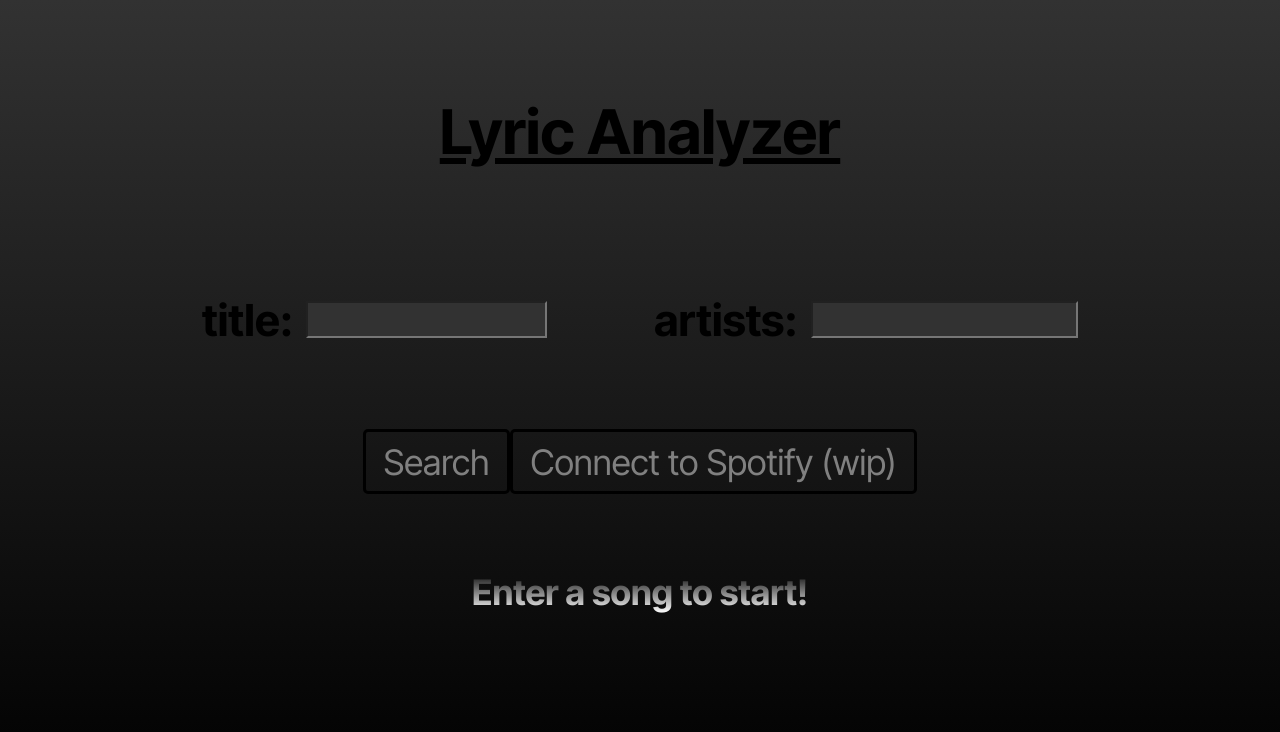
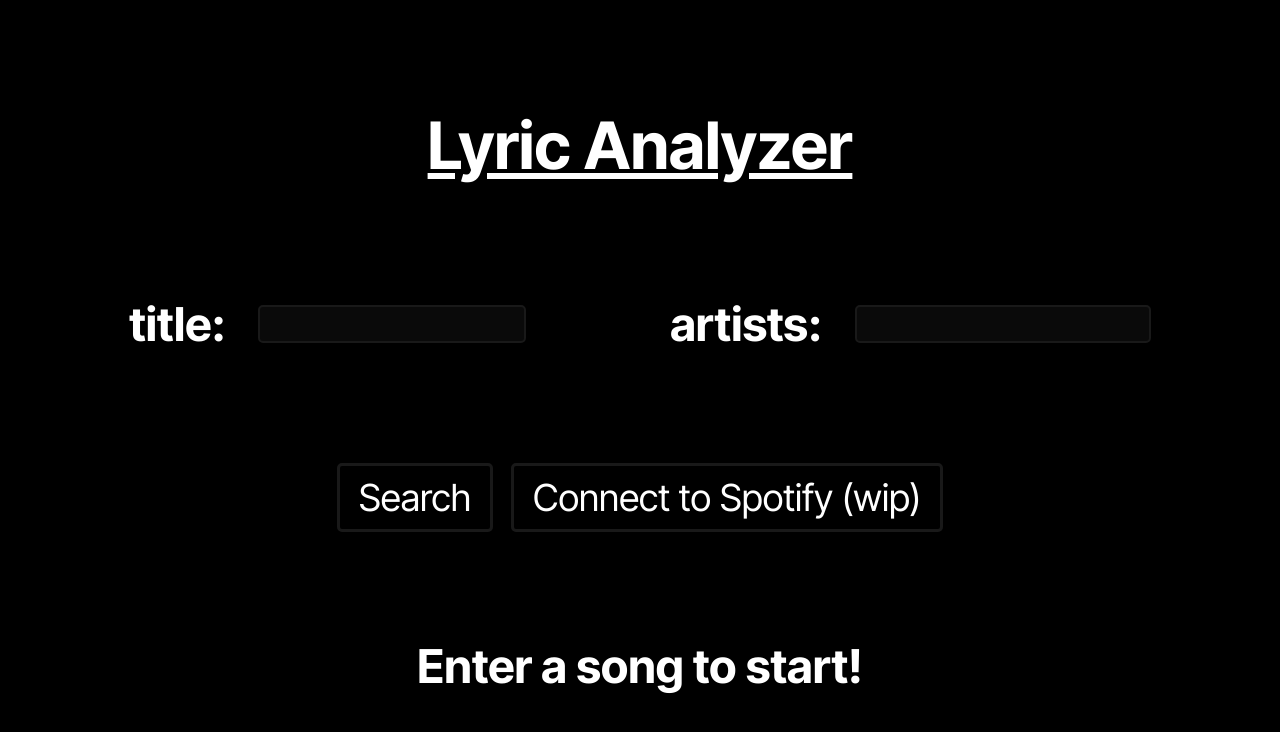
Before and after one commit to Loszii/lyric-analyzer, a website: page public/landing.html in a window 1280 px wide. Drawn offline with Linux system fonts and the light colour scheme.

Commit message:
reworked front end

```diff
--- a/public/assets/analysis.css
+++ b/public/assets/analysis.css
@@ -1,60 +1,17 @@
+#container, html, body {
+    height: 100%;
+}
+
+body {
+    margin-top: 1em;
+    height: 95%;
+}
+
 #container {
     display: flex;
     flex-wrap: wrap;
     justify-content: space-evenly;
-    margin-top: 1em;
-    margin-bottom: 2em;
-    gap: 1em;
-}
-
-#back {
-    color: black;
-    text-decoration: none;
-    font-size: 2em;
-}
-
-#l-top {
-    display: flex;
-    justify-content: space-between;
-    width: 100%;
-    align-items: center;
-}
-
-#l-header {
-    margin: 0;
-}
-
-#deselect {
-    padding: 0.25em;
-    font-size: 1em;
-    background-color: black;
-    color: white;
-    border-radius: 5px;
-    text-decoration: bold;
-    width: 25%;
-}
-
-#lyrics-container {
-    max-height: 85vh;
-    overflow-y: auto;
-    scrollbar-color: white black;
-    direction: rtl;
-    border-color: black;
-    border-style: double;
-    border-radius: 5px;
-    width: 100%;
-}
-
-#lyrics {
-    padding-left: 1em;
-    line-height: 200%;
-    color: white;
-    direction: ltr;
-}
-
-.lyric-line {
-    border-radius: 5px;
-    user-select: none;
+    text-align: center;
 }
 
 .col {
@@ -64,45 +21,8 @@
     justify-content: flex-start;
     align-items: center;
     gap: 0.25em;
-}
-
-#analyze-button {
-    padding: 0.25em;
-    font-size: 2em;
-    background-color: black;
-    color: white;
-    border-radius: 5px;
-    text-decoration: bold;
-    width: 50%;
-}
-
-#analyze-button:hover {
-    box-shadow: 0px 0px 10px black;
-}
-
-#guidance {
-    font-size: 0.75em;
-    color: white;
-    text-align: center;
-}
-
-#analysis-container {
-    width: 100%;
-    max-height: 75vh;
-    overflow-y: auto;
-    scrollbar-color: black white;
-    background-color: white;
-    border-color: black;
-    border-style: double;
-    border-radius: 5px;
-}
-
-#analysis {
-    padding: 0.5em;
-    line-height: 200%;
-    color: white;
-    text-align: center;
-    color: black;
+    height: 100%;
+    padding-bottom: 1em;
 }
 
 #thumbnail img {
@@ -113,31 +33,74 @@
 }
 
 #thumbnail h1 {
-    background: linear-gradient(45deg, rgb(0, 0, 0), rgb(255, 255, 255), rgb(0, 0, 0));
+    color: black;
+    background: rgb(10, 10, 10);
     font-size: 1.75em;
-    text-align: center;
+    border-style: solid;
+    border-color: rgb(25, 25, 25);
     border-radius: 5px;
+    width: 100%;
+    text-shadow: 0px 0px 5px white;
+    margin-top: 0.1em;
 }
 
+
+
+#guidance {
+    font-size: 0.75em;
+}
+
+.content {
+    width: 100%;
+    max-height: 100%;
+    padding: 0.5em;
+    line-height: 200%;
+    overflow-y: auto;
+    scrollbar-color: white black;
+    border-radius: 5px;
+    background-color: rgb(10, 10, 10);
+    border-style: solid;
+    border-color: rgb(25, 25, 25);
+}
+
+#analysis h2 {
+    text-decoration: underline;
+}
+
+.header {
+    display: flex;
+    justify-content: space-around;
+    width: 100%;
+    align-items: center;
+}
+
+#back {
+    color: white;
+    text-decoration: none;
+}
+
+.btn {
+    font-size: 1.25em;
+}
+
+.lyric-line {
+    border-radius: 5px;
+    user-select: none;
+}
+
+/*responsiveness*/
 @media screen and (max-width: 1000px) {
     .col {
         flex-basis: 45%;
     }
 }
 @media screen and (max-width: 650px) {
-    #lyrics-container {
+    .content {
         max-height: none;
-    }
-    #lyrics {
-        line-height: 150%;
-    }
-    #analysis-container {
-        max-height: none;
-    }
-    #analysis {
         line-height: 150%;
     }
     .col {
+        height: auto;
         flex-basis: 80%;
     }
 }
--- a/public/assets/analysis.js
+++ b/public/assets/analysis.js
@@ -39,7 +39,6 @@ async function get_analysis(title, artists, lyrics) {
     const data = await res.text();
 
     container.innerHTML = data;
-    window.scrollTo(0, document.body.scrollHeight);
 
 }
 
--- a/public/assets/landing.css
+++ b/public/assets/landing.css
@@ -1,65 +1,39 @@
-html, body {
-    display: flex;
-    flex-direction: column;
-    gap: 3em;
+#container, html, body {
     height: 100%;
 }
 
-#inputs {
+#container {
     display: flex;
-    justify-content: center;
-    flex-wrap: wrap;
+    flex-direction: column;
+    align-items: center;
+    justify-content: space-evenly;
+    text-align: center;
 }
 
-.query {
-    display: flex;
-    align-items: center;
-    flex-wrap: wrap;
-    justify-content: center;
-}
-
-#top {
+#header {
     text-decoration: underline;
     font-size: 3.5em;
 }
 
+.side-flex {
+    display: flex;
+    justify-content: center;
+    flex-wrap: wrap;
+    align-items: center;
+    gap: 1em;
+}
+
 h1 {
-    text-align: center;
     font-size: 2.5em;
 }
 
-a {
-    user-select: none;
-    font-size: 2em;
-    border-style: solid;
-    border-color: black;
-    border-radius: 5px;
-    padding: 0.25em 0.5em;
-    transition: color 0.5s;
-    color: grey;
-}
-
-a:hover {
+input {
     color: white;
-}
-
-input {
     font-size: 1.5em;
     margin: 0.5em;
-    color: black;
-    background-color: rgb(50, 50, 50);
     width: 50%;
+    border-style: solid;
+    border-radius: 5px;
+    border-color: rgb(25, 25, 25);
+    background-color: rgb(10, 10, 10);
 }
-
-#feedback {
-    font-size: 2em;
-    color: transparent;
-    background: linear-gradient(black, white);
-    background-clip: text;
-}
-
-#buttons {
-    display: flex;
-    flex-wrap: wrap;
-    justify-content: center;
-}
--- a/public/assets/landing.js
+++ b/public/assets/landing.js
@@ -40,7 +40,7 @@ async function find_song_spotify() {
 }
 
 async function main() {
-
+    //main function to run when page is reloaded, checks if need to update inputs and adds event listeners
     //check if just connected to spotify and needs updating
     const search_params = new URLSearchParams(window.location.search);
 
@@ -58,7 +58,7 @@ async function main() {
 
 
     document.getElementById("search").addEventListener("click", find_song)
-    const inputs = document.getElementsByClassName("query")
+    const inputs = document.getElementsByTagName("input")
 
     for (let i=0; i < inputs.length; i++) {
         inputs[i].addEventListener("keydown", async (event) => {
--- a/public/assets/style.css
+++ b/public/assets/style.css
@@ -1,10 +1,26 @@
 body {
+    background-color: black;
+    color: white;
+}
+
+* {
     box-sizing: border-box;
-    background-image: linear-gradient(rgb(50,50,50), black);
-    background-attachment: fixed;
     font-family: "Inter Tight", sans-serif;
     font-size: calc((1vw + 1vh + 2rem)*(1/3));
     margin: 0;
     padding: 0;
-    transition: 0.25s ease-in-out;
 }
+
+.btn {
+    user-select: none;
+    font-size: 2em;
+    border-style: solid;
+    border-color: rgb(25, 25, 25);
+    border-radius: 5px;
+    padding: 0.25em 0.5em;
+    transition: color 0.5s;
+}
+
+.btn:hover {
+    color: red;
+}
--- a/public/landing.html
+++ b/public/landing.html
@@ -11,22 +11,24 @@
         <link href="https://fonts.googleapis.com/css2?family=Inter+Tight:ital,wght@0,100..900;1,100..900&display=swap" rel="stylesheet">
     </header>
     <body>
-        <h1 id="top">Lyric Analyzer</h1>
-        <div id="inputs">
-            <div class="query">
+        <div id="container">
+            <h1 id="header">Lyric Analyzer</h1>
+            <div class="side-flex">
+                <div class="side-flex">
                     <h1>title:</h1>
                     <input id="title" type="text">
                 </div>
-            <div class="query">
+                <div class="side-flex">
                     <h1>artists:</h1>
                     <input id="artists" type="text">
                 </div>
             </div>
-        <div id="buttons">
-            <a id="search">Search</a>
-            <a id="spotify">Connect to Spotify (wip)</a>
+            <div class="side-flex">
+                <a class="btn" id="search">Search</a>
+                <a class="btn" id="spotify">Connect to Spotify (wip)</a>
             </div>
             <h1 id="feedback">Enter a song to start!</h1>
+        </div>
 
         <script src="assets/landing.js"></script>
     </body>
```
Also changed, not shown: public/analysis.html (+8 -17 lines). Lines whose indentation alone changed are shown as unchanged.
